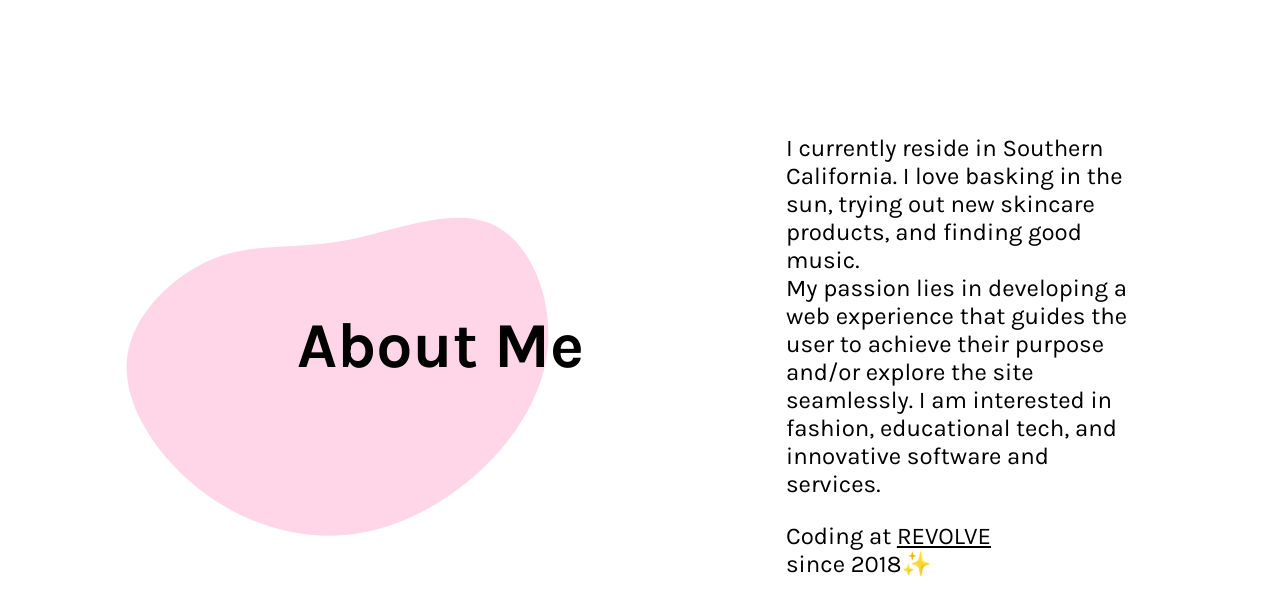
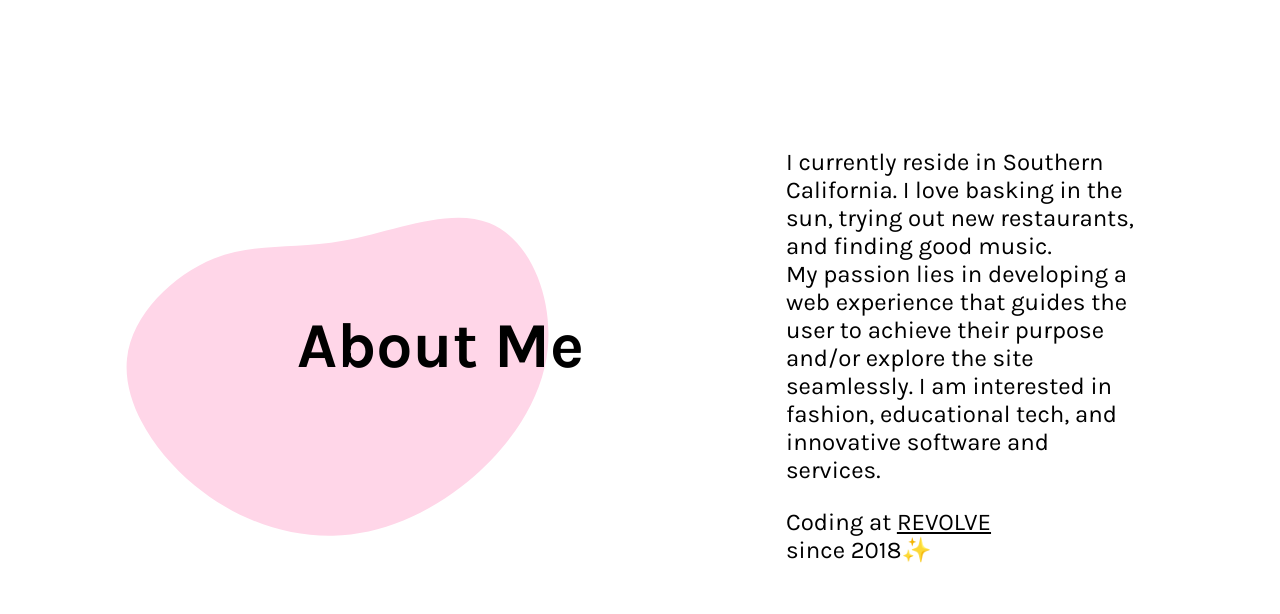
Before and after one commit to deborah3/deborahschang, a plain HTML site: page index.html in a window 1280 px wide. Shown: the part 596-1210 px from the top of the page. Drawn offline with nearby package versions, Linux system fonts and the light colour scheme.

Commit message:
Update index.html

```diff
--- a/index.html
+++ b/index.html
@@ -27,7 +27,7 @@
       </div>
       <div class="about-right">
         <p class="about-dek">
-          I currently reside in Southern California. I love basking in the sun, trying out new skincare products, and finding good music.<br /> My passion lies in developing a web experience that guides the user to achieve their purpose and/or explore the site seamlessly. I am interested in fashion, educational tech, and innovative software and services.
+          I currently reside in Southern California. I love basking in the sun, trying out new restaurants, and finding good music.<br /> My passion lies in developing a web experience that guides the user to achieve their purpose and/or explore the site seamlessly. I am interested in fashion, educational tech, and innovative software and services.
         </p>
         <p class="about-sub">
           Coding at <a class="about-link" href="https://www.revolve.com/">REVOLVE</a> <br /> since 2018✨
```
